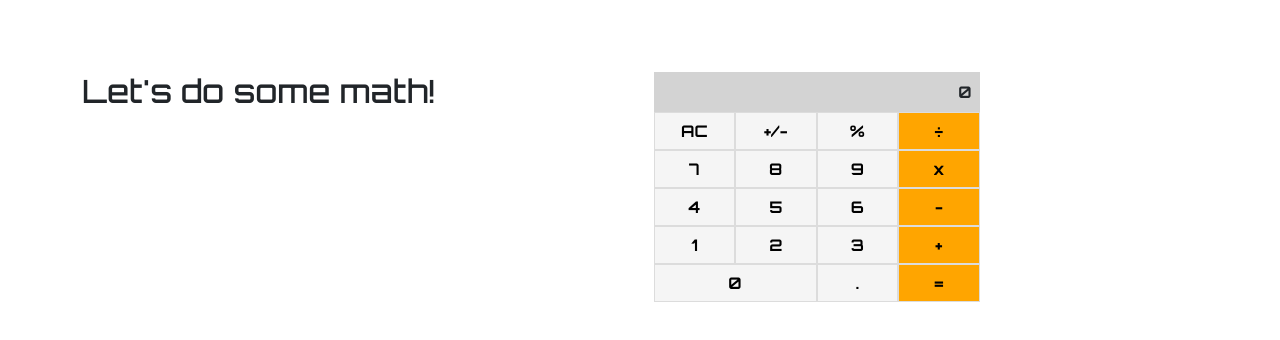
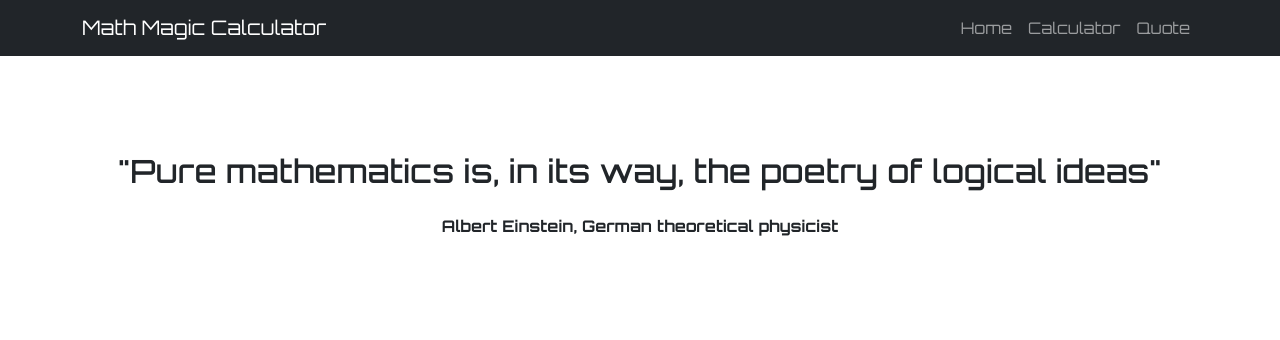
Before and after one commit to HunterX-7/Math-Magic-Calculator, a React (Create React App) app: page /quote in a window 1280 px wide. Shown: the top 340 px of the page. Built offline with nearby package versions, Linux system fonts and the light colour scheme.

Commit message:
Add navbar with the links to each page
style the navbar and the page to improve the look and feel

```diff
--- a/src/App.css
+++ b/src/App.css
@@ -5,6 +5,10 @@
   margin: 0;
   padding: 0;
   font-family: 'Orbitron', sans-serif;
+}
+
+.calc-text {
+  width: 50%;
 }
 
 .calc-container {
@@ -47,6 +51,15 @@
   width: 50%;
 }
 
+.text-justify {
+  text-align: justify;
+}
+
+.quote-margin {
+  margin-top: 3rem;
+  margin-bottom: 1.5rem;
+}
+
 .box {
   background-color: lightblue;
   border: 1px solid blue;
--- a/src/App.js
+++ b/src/App.js
@@ -1,12 +1,34 @@
+import { Route, Routes, Link } from 'react-router-dom';
 import React from 'react';
 import './App.css';
 import Calculator from './components/calculator';
+import Home from './components/home';
+import Quote from './components/quote';
 
 const App = () => (
-  <div className="App mt-5 text-center">
-
-    <Calculator />
-  </div>
+  <>
+    <nav className="navbar navbar-dark bg-dark navbar-expand">
+      <div className="container">
+        <Link className="navbar-brand" to="./">Math Magic Calculator</Link>
+        <ul className="navbar-nav">
+          <li className="nav-item">
+            <Link className="nav-link" to="./">Home</Link>
+          </li>
+          <li className="nav-item">
+            <Link className="nav-link" to="/calculator">Calculator </Link>
+          </li>
+          <li className="nav-item">
+            <Link className="nav-link" to="/quote">Quote</Link>
+          </li>
+        </ul>
+      </div>
+    </nav>
+    <Routes>
+      <Route path="/" element={<Home />} />
+      <Route path="/calculator" element={<Calculator />} />
+      <Route path="/quote" element={<Quote />} />
+    </Routes>
+  </>
 );
 
 export default App;
--- a/src/components/calculator.js
+++ b/src/components/calculator.js
@@ -16,9 +16,11 @@ const Calculator = () => {
 
   return (
     <section>
-      <div className="container d-flex">
-        <h2 className="mt-4">Let&apos;s do some math!</h2>
-        <div className="container mt-4 calc-container">
+      <div className="container d-md-flex p-5">
+        <div className="container calc-text">
+          <h2>Let&apos;s do some math!</h2>
+        </div>
+        <div className="container calc-container">
           <div className="d-flex justify-content-end result">
             <p className="my-auto p-2 display">
               {total}
--- a/src/components/home.js
+++ b/src/components/home.js
@@ -1,9 +1,9 @@
 import { LoremIpsum } from 'react-lorem-ipsum';
 
 const Home = () => (
-  <div className="container">
-    <h2 className="text-center">Welcome to our page!</h2>
-    <LoremIpsum p={2} />
+  <div className="container p-5">
+    <h2 className="text-center mb-5">Welcome to our page!</h2>
+    <LoremIpsum className="text-justify" p={3} />
   </div>
 );
 
--- a/src/components/quote.js
+++ b/src/components/quote.js
@@ -1,7 +1,7 @@
 const Quote = () => (
-  <div className="container">
-    <h2>Pure mathematics is, in its way, the poetry of logical ideas.</h2>
-    <p><strong>Albert Einstein</strong></p>
+  <div className="container p-5">
+    <h2 className="quote-margin">&quot;Pure mathematics is, in its way, the poetry of logical ideas&quot;</h2>
+    <p className="text-center"><strong>Albert Einstein, German theoretical physicist</strong></p>
   </div>
 );
 
```
